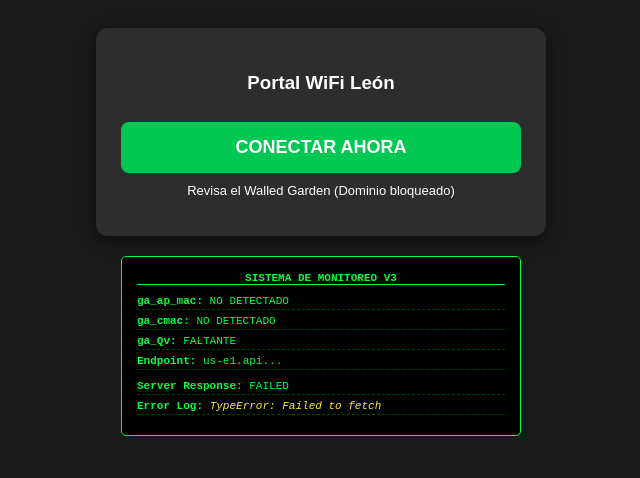
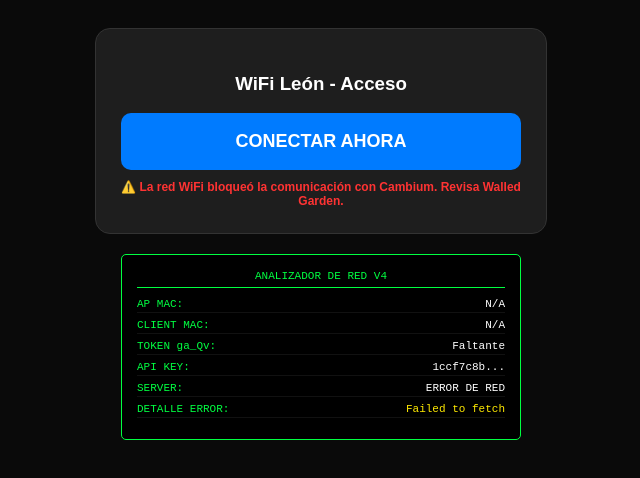
Before and after one commit to Mzaleta84/wifi-leon, a plain HTML site: page index.html in a window 1280 px wide. Both pictures are taken after a click on the button "CONECTAR AHORA". Shown: the whole page, without its empty margins (319-959 px from the left). Drawn offline with Linux system fonts and the light colour scheme; no server answers.

Commit message:
Update index.html

```diff
--- a/index.html
+++ b/index.html
@@ -3,32 +3,34 @@
 <head>
     <meta charset="UTF-8">
     <meta name="viewport" content="width=device-width, initial-scale=1.0, maximum-scale=1.0, user-scalable=no">
-    <title>WiFi León - Debug V3</title>
+    <title>WiFi León - Debug V4</title>
     <style>
-        body { font-family: sans-serif; background-color: #1a1a1a; color: white; display: flex; flex-direction: column; align-items: center; padding: 20px; }
-        .card { background: #2d2d2d; padding: 25px; border-radius: 12px; text-align: center; width: 100%; max-width: 400px; box-shadow: 0 4px 15px rgba(0,0,0,0.5); }
-        .btn-acceso { background-color: #00c853; color: white; border: none; padding: 15px; font-size: 18px; border-radius: 8px; cursor: pointer; width: 100%; font-weight: bold; margin-top: 10px; }
-        .btn-acceso:disabled { background-color: #555; cursor: not-allowed; }
-        #debug-box { margin-top: 20px; padding: 15px; background: #000; color: #00ff41; font-family: 'Courier New', monospace; font-size: 11px; border: 1px solid #00ff41; border-radius: 5px; width: 100%; max-width: 400px; box-sizing: border-box; }
-        .debug-line { margin-bottom: 5px; border-bottom: 1px dashed #004400; padding-bottom: 2px; }
-        .status-tag { font-weight: bold; color: #fff; background: #d50000; padding: 2px 5px; border-radius: 3px; }
-        .status-ok { background: #00c853; }
-        #error-log { color: #ffeb3b; font-style: italic; }
+        body { font-family: sans-serif; background-color: #0a0a0a; color: #fff; display: flex; flex-direction: column; align-items: center; padding: 20px; }
+        .card { background: #1e1e1e; padding: 25px; border-radius: 15px; text-align: center; width: 100%; max-width: 400px; border: 1px solid #333; }
+        .btn-acceso { background-color: #007bff; color: white; border: none; padding: 18px; font-size: 18px; border-radius: 10px; cursor: pointer; width: 100%; font-weight: bold; }
+        .btn-acceso:disabled { background-color: #444; color: #888; }
+        #debug-box { margin-top: 20px; padding: 15px; background: #000; color: #00ff41; font-family: monospace; font-size: 11px; border: 1px solid #00ff41; border-radius: 5px; width: 100%; max-width: 400px; box-sizing: border-box; }
+        .debug-line { margin-bottom: 6px; border-bottom: 1px solid #111; padding-bottom: 2px; display: flex; justify-content: space-between; }
+        .val { color: #fff; text-align: right; overflow-wrap: anywhere; max-width: 60%; }
+        #error-msg { color: #ff3333; font-weight: bold; margin-top: 10px; font-size: 12px; }
     </style>
 </head>
 <body>
 
     <div class="card">
-        <h3>Portal WiFi León</h3>
+        <h3>WiFi León - Acceso</h3>
         <button id="connectBtn" class="btn-acceso">CONECTAR AHORA</button>
-        <p id="msg" style="font-size: 13px; margin-top: 10px;"></p>
+        <div id="error-msg"></div>
     </div>
 
     <div id="debug-box">
-        <div style="text-align: center; font-weight: bold; margin-bottom: 10px; border-bottom: 1px solid #00ff41;">SISTEMA DE MONITOREO V3</div>
-        <div id="debug-content">Escaneando parámetros...</div>
-        <div class="debug-line" style="margin-top:10px;"><b>Server Response:</b> <span id="server-status">Waiting...</span></div>
-        <div class="debug-line"><b>Error Log:</b> <span id="error-log">None</span></div>
+        <div style="text-align: center; border-bottom: 1px solid #00ff41; padding-bottom: 5px; margin-bottom: 10px;">ANALIZADOR DE RED V4</div>
+        <div class="debug-line"><span>AP MAC:</span> <span class="val" id="d-ap">...</span></div>
+        <div class="debug-line"><span>CLIENT MAC:</span> <span class="val" id="d-cm">...</span></div>
+        <div class="debug-line"><span>TOKEN ga_Qv:</span> <span class="val" id="d-qv">...</span></div>
+        <div class="debug-line"><span>API KEY:</span> <span class="val">1ccf7c8b...</span></div>
+        <div class="debug-line"><span>SERVER:</span> <span class="val" id="d-srv">Esperando clic...</span></div>
+        <div class="debug-line"><span>DETALLE ERROR:</span> <span class="val" id="d-err" style="color: #ffea00;">Ninguno</span></div>
     </div>
 
     <script>
@@ -38,27 +40,24 @@
             const SUCCESS_URL = "https://empleo.leon.gob.mx";
 
             const btn = document.getElementById('connectBtn');
-            const msg = document.getElementById('msg');
-            const debugContent = document.getElementById('debug-content');
-            const serverStatus = document.getElementById('server-status');
-            const errorLog = document.getElementById('error-log');
+            const errorMsg = document.getElementById('error-msg');
+            const dSrv = document.getElementById('d-srv');
+            const dErr = document.getElementById('d-err');
 
             const urlParams = new URLSearchParams(window.location.search);
-            const ga_ap_mac = urlParams.get('ga_ap_mac') || urlParams.get('ap_mac') || "NO DETECTADO";
-            const ga_cmac = urlParams.get('ga_cmac') || urlParams.get('client_mac') || "NO DETECTADO";
+            const ga_ap_mac = urlParams.get('ga_ap_mac') || urlParams.get('ap_mac') || "N/A";
+            const ga_cmac = urlParams.get('ga_cmac') || urlParams.get('client_mac') || "N/A";
             const ga_Qv = urlParams.get('s') || urlParams.get('ga_Qv') || "";
 
-            debugContent.innerHTML = `
-                <div class="debug-line"><b>ga_ap_mac:</b> ${ga_ap_mac}</div>
-                <div class="debug-line"><b>ga_cmac:</b> ${ga_cmac}</div>
-                <div class="debug-line"><b>ga_Qv:</b> ${ga_Qv ? 'CAPTURADO' : 'FALTANTE'}</div>
-                <div class="debug-line"><b>Endpoint:</b> us-e1.api...</div>
-            `;
+            document.getElementById('d-ap').innerText = ga_ap_mac;
+            document.getElementById('d-cm').innerText = ga_cmac;
+            document.getElementById('d-qv').innerText = ga_Qv ? "Capturado OK" : "Faltante";
 
             btn.addEventListener('click', async function() {
                 btn.disabled = true;
-                serverStatus.innerText = "Connecting to Cloud...";
-                errorLog.innerText = "None";
+                errorMsg.innerText = "";
+                dSrv.innerText = "Enviando POST...";
+                dErr.innerText = "Iniciando Fetch";
 
                 const payload = {
                     ga_ap_mac: ga_ap_mac,
@@ -69,8 +68,12 @@
                 };
 
                 try {
+                    const controller = new AbortController();
+                    const id = setTimeout(() => controller.abort(), 8000); // Timeout de 8 seg
+
                     const response = await fetch(ENDPOINT, {
                         method: 'POST',
+                        signal: controller.signal,
                         headers: {
                             'Content-Type': 'application/json',
                             'Authorization': 'Bearer ' + API_KEY
@@ -78,24 +81,28 @@
                         body: JSON.stringify(payload)
                     });
 
-                    serverStatus.innerText = "HTTP " + response.status;
+                    clearTimeout(id);
+                    dSrv.innerText = "HTTP " + response.status;
 
                     if (response.ok) {
-                        msg.innerText = "¡ACCESO CONCEDIDO!";
+                        dSrv.innerText = "EXITO (200)";
                         window.location.href = SUCCESS_URL;
                     } else {
-                        const result = await response.json();
-                        errorLog.innerText = result.message || "Invalid Key/Request";
+                        const errJson = await response.json();
+                        dErr.innerText = errJson.message || "Error de validación";
                         btn.disabled = false;
                     }
                 } catch (error) {
-                    serverStatus.innerText = "FAILED";
-                    // ESTO IDENTIFICA EL ERROR EXACTO:
-                    errorLog.innerText = error.name + ": " + error.message;
-
-                    if (error.message.includes('Failed to fetch')) {
-                        msg.innerText = "Revisa el Walled Garden (Dominio bloqueado)";
+                    dSrv.innerText = "ERROR DE RED";
+                    // DETECTOR DE CAUSA REAL:
+                    if (error.name === 'AbortError') {
+                        dErr.innerText = "Timeout (Servidor lento o bloqueado)";
+                    } else if (!window.navigator.onLine) {
+                        dErr.innerText = "Dispositivo Offline";
+                    } else {
+                        dErr.innerText = error.message;
                     }
+                    errorMsg.innerText = "⚠️ La red WiFi bloqueó la comunicación con Cambium. Revisa Walled Garden.";
                     btn.disabled = false;
                 }
             });
```
